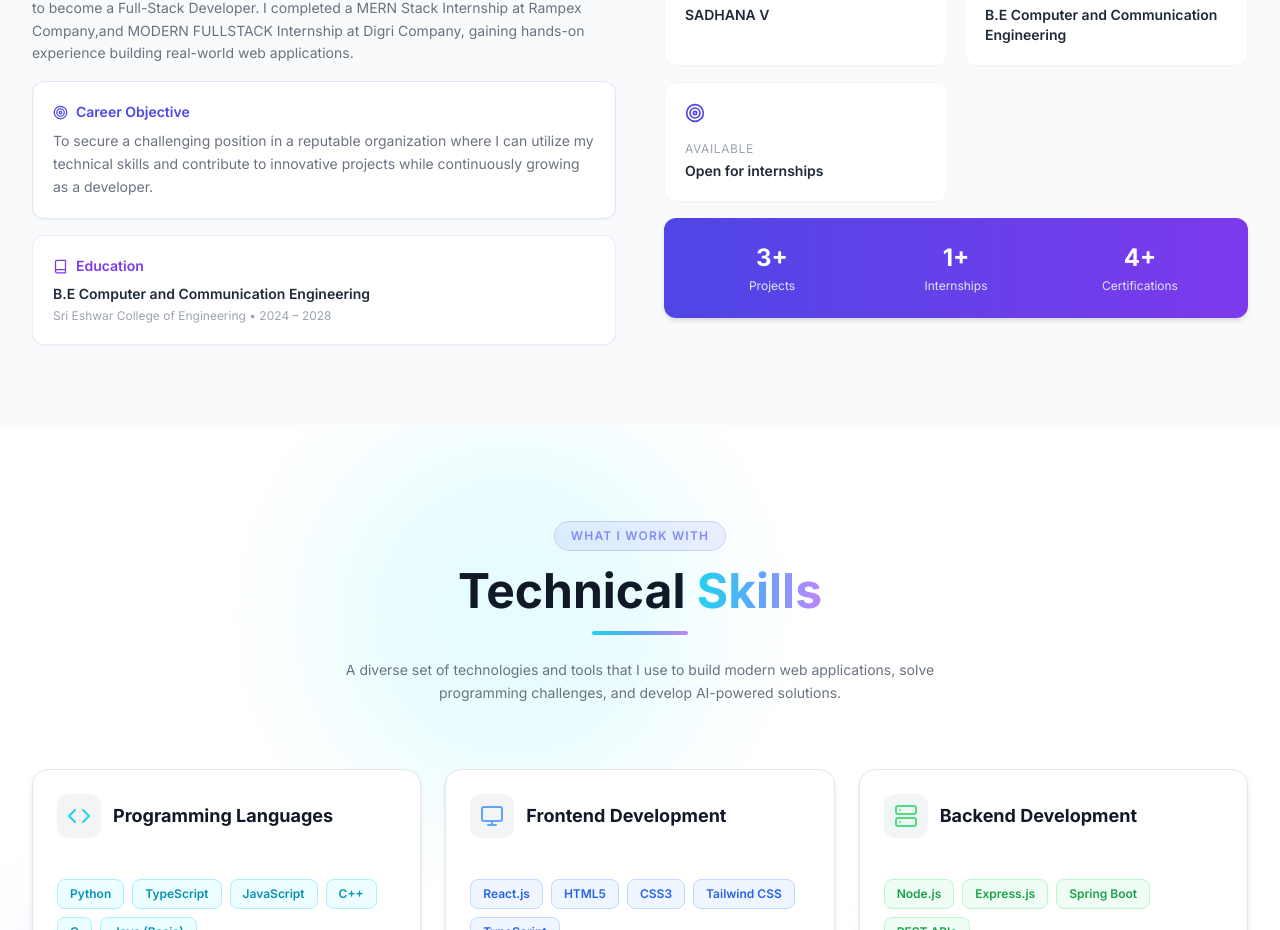
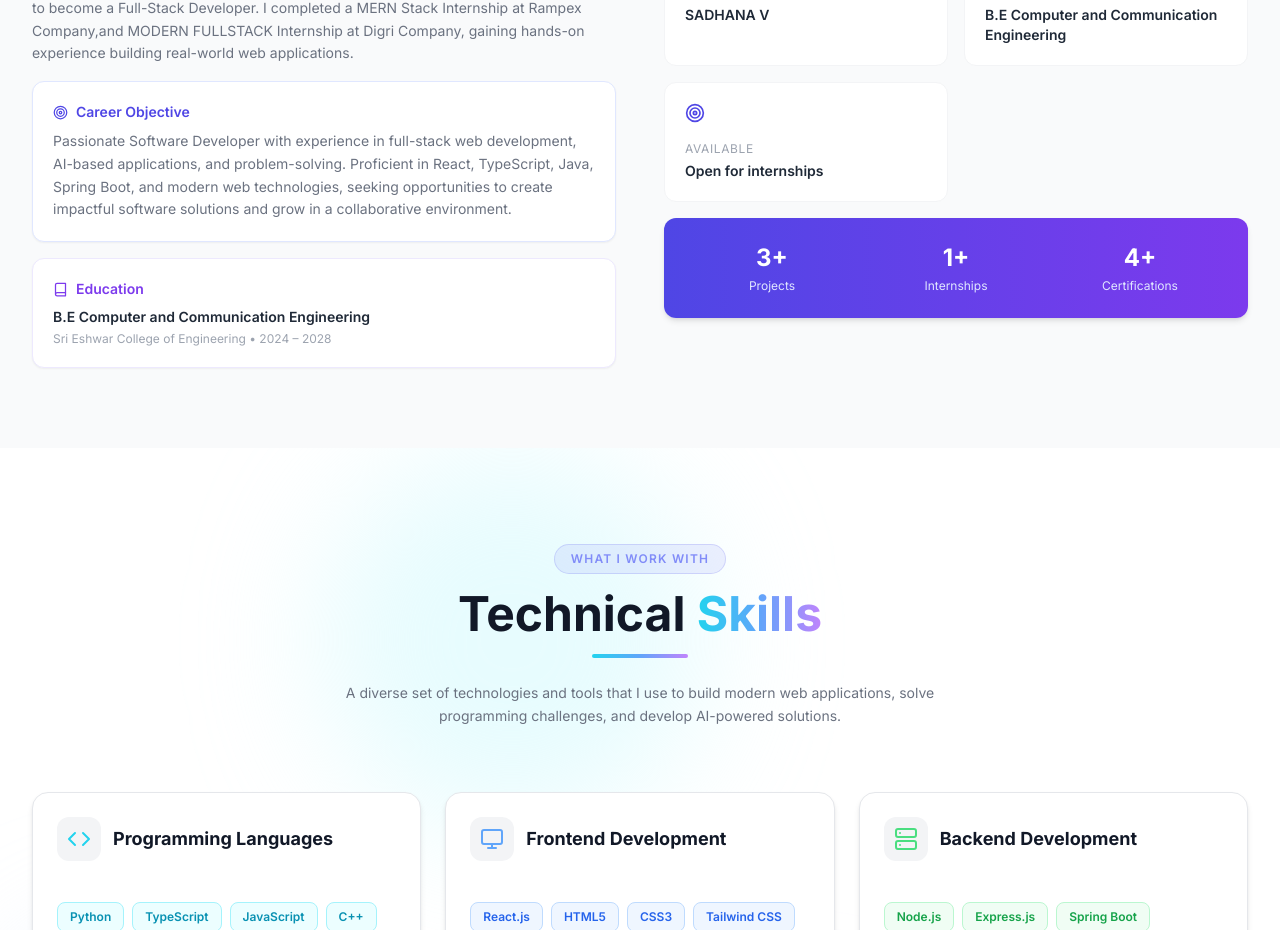
Before and after one commit to SadhanaV-GIT/Sadhana-portfolio, a React (Create React App) app: page / in a window 1280 px wide. Shown: the part 1074-2004 px from the top of the page. Built offline with nearby package versions, Linux system fonts and the light colour scheme.

Commit message:
Update career objective

```diff
--- a/src/components/About.tsx
+++ b/src/components/About.tsx
@@ -40,7 +40,7 @@ const About: React.FC = () => {
                   <FiTarget size={15} /> Career Objective
                 </h4>
                 <p className="text-gray-500 dark:text-gray-400 text-sm leading-relaxed">
-                  To secure a challenging position in a reputable organization where I can utilize my technical skills and contribute to innovative projects while continuously growing as a developer.
+                  Passionate Software Developer with experience in full-stack web development, AI-based applications, and problem-solving. Proficient in React, TypeScript, Java, Spring Boot, and modern web technologies, seeking opportunities to create impactful software solutions and grow in a collaborative environment.
                 </p>
               </div>
 
```
